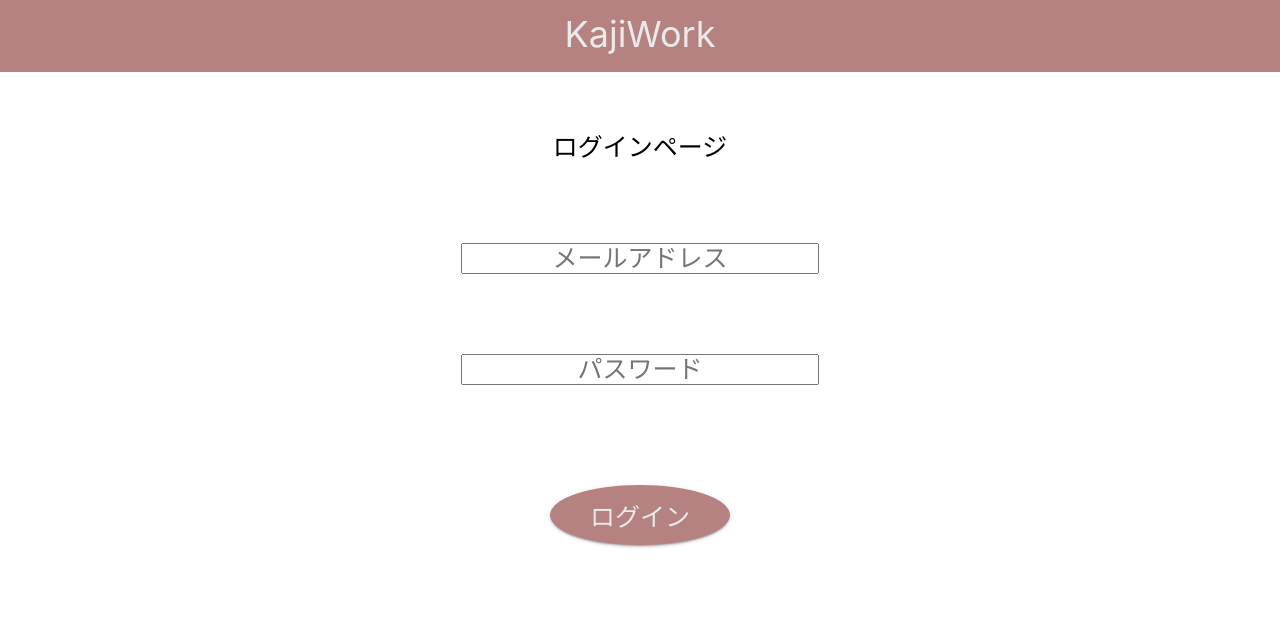
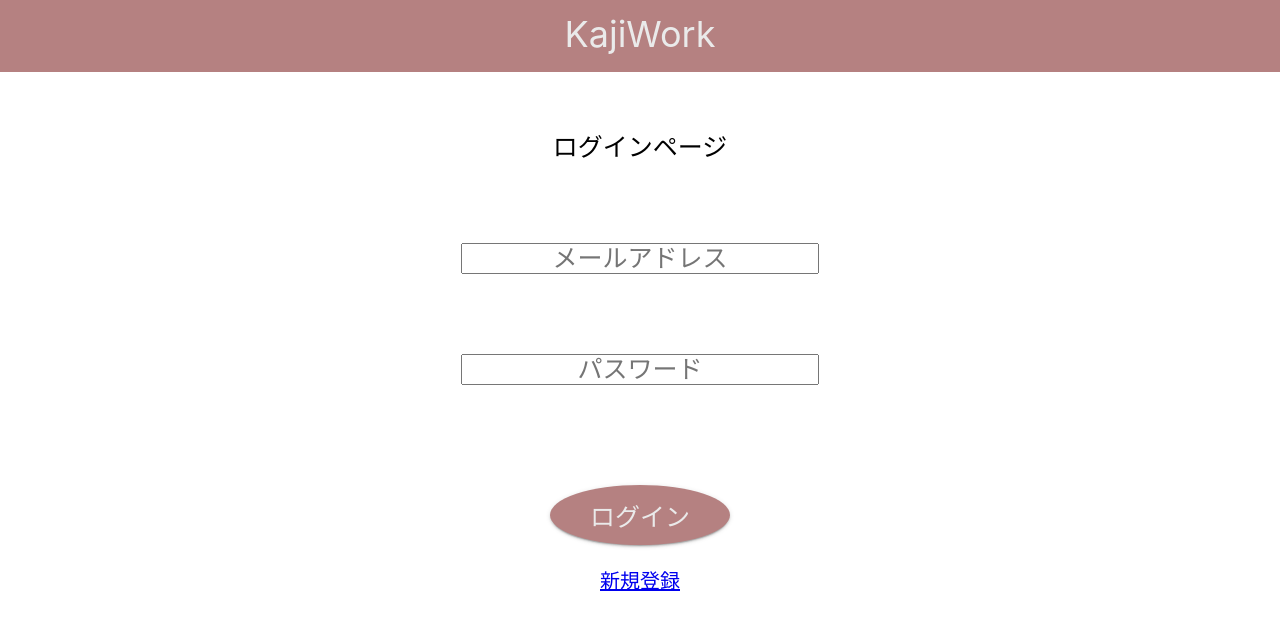
Before and after one commit to YutoFunaki/kajiwork, a React (Create React App) app in the folder frontend/: page / in a window 1280 px wide. Shown: the top 630 px of the page. Built offline with nearby package versions, Linux system fonts and the light colour scheme.

Commit message:
ログインフォームのデザイン完成

```diff
--- a/frontend/src/components/MyComponent.css
+++ b/frontend/src/components/MyComponent.css
@@ -43,10 +43,12 @@ input {
 }
 
 .LoginButton:hover {
+	transform: translateY(-4px);
+	box-shadow: 0 4px 8px 0 rgba(0, 0, 0, 0.12), 0 3px 10px 0 rgba(0, 0, 0, 0.12), 0 4px 7px -2px rgba(0, 0, 0, 0.2);
+}
 
-	transform: translateY(-4px);
-
-	/*--影の複数指定--*/
-	box-shadow: 0 4px 8px 0 rgba(0, 0, 0, 0.12), 0 3px 10px 0 rgba(0, 0, 0, 0.12), 0 4px 7px -2px rgba(0, 0, 0, 0.2);
-
+.SigninHref {
+  display: block;
+  margin-top: 20px;
+  font-size: 20px;
 }
--- a/frontend/src/components/login.js
+++ b/frontend/src/components/login.js
@@ -33,7 +33,9 @@ const LoginForm = () => {
             onChange={(e) => setPassword(e.target.value)} />
         </div>
         <button type="submit" className="LoginButton">ログイン</button>
-      </form></>
+      </form>
+      <a href="https://google.co.jp" className="SigninHref">新規登録</a>
+      </>
   );
 };
 
```
